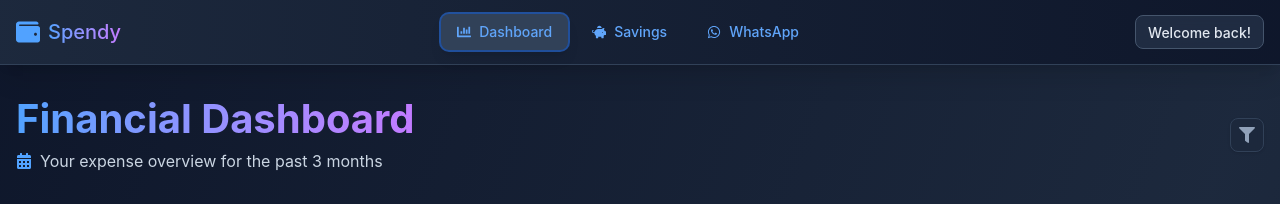
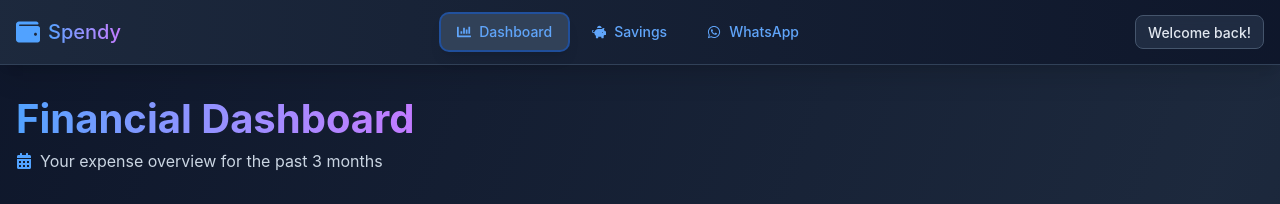
Before and after one commit to vikingnope/code-sprint, a React (Vite) app: page / in a window 1280 px wide. Shown: the top 204 px of the page. Built offline with nearby package versions, Linux system fonts and the light colour scheme.

Commit message:
removed filter

```diff
--- a/src/pages/Dashboard.jsx
+++ b/src/pages/Dashboard.jsx
@@ -73,11 +73,6 @@ const Dashboard = () => {
                 Your expense overview for the past 3 months
               </p>
             </div>
-            <div className="flex items-center gap-4">
-              <div className="bg-slate-800/80 backdrop-blur-sm rounded-lg p-2 shadow-sm border border-slate-700">
-                <FaFilter className="text-slate-400" />
-              </div>
-            </div>
           </div>
         </div>
 
```
